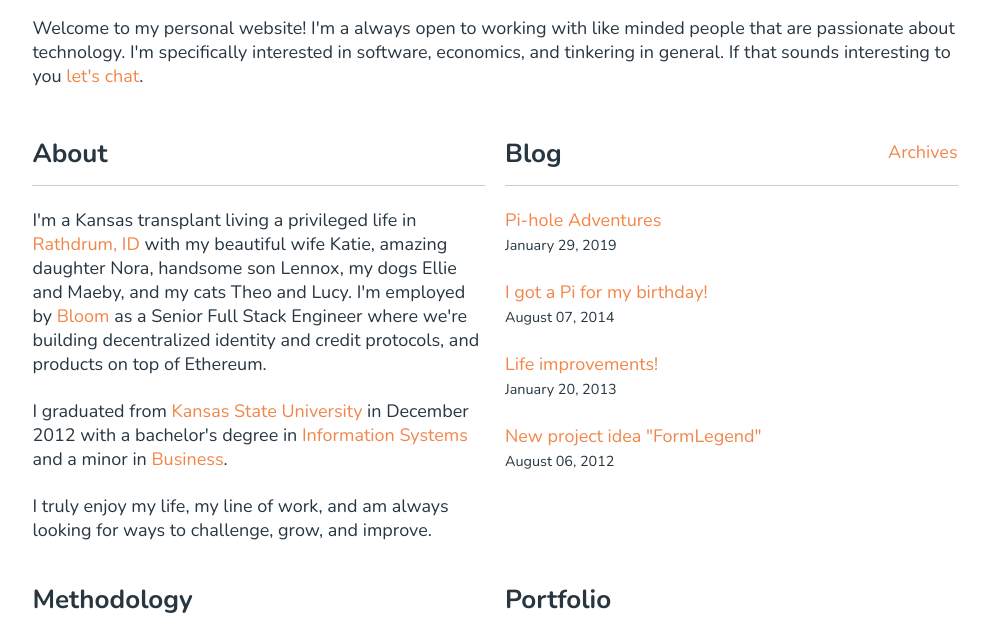
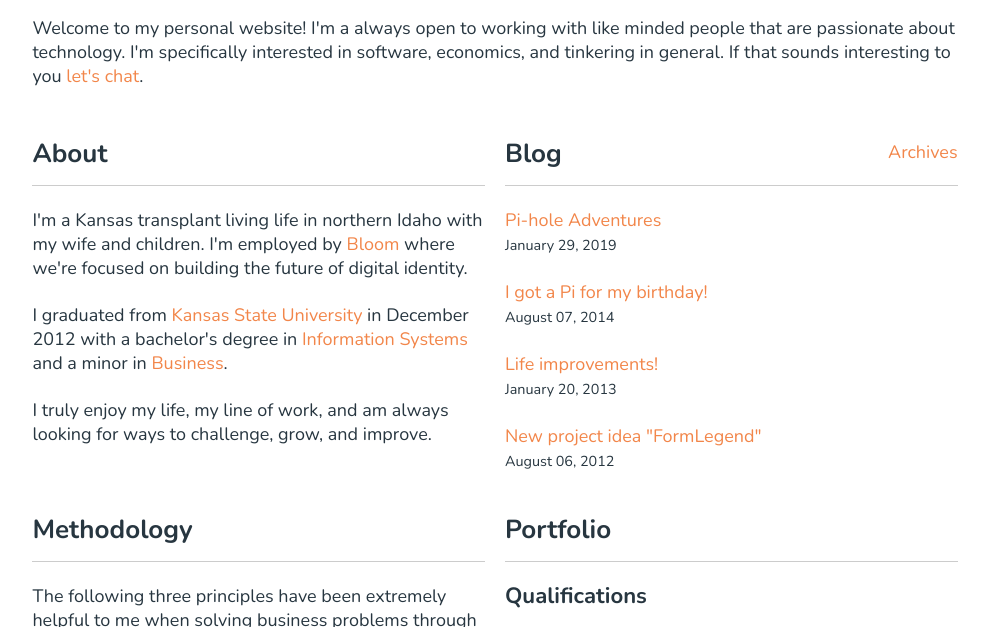
Before and after one commit to edhedges/edhedges.github.io, a Gatsby site: page / in a window 1280 px wide. Shown: the part 94-721 px from the top of the page, without its empty margins (145-1134 px from the left). Built offline with nearby package versions, Linux system fonts and the light colour scheme; Gatsby itself is replaced by a stand-in of ours.

Commit message:
Simplify about and update resume

```diff
--- a/src/components/about.tsx
+++ b/src/components/about.tsx
@@ -6,13 +6,12 @@ const About = () => {
       <h2>About</h2>
       <hr />
       <p>
-        I'm a Kansas transplant living a privileged life in{' '}
-        <a href="https://www.rathdrum.org">Rathdrum, ID</a> with my beautiful
-        wife Katie, amazing daughter Nora, handsome son Lennox, my dogs Ellie
-        and Maeby, and my cats Theo and Lucy. I'm employed by{' '}
-        <a href="https://bloom.co/">Bloom</a> as a Senior Full Stack Engineer
-        where we're building decentralized identity and credit protocols, and
-        products on top of Ethereum.
+        I'm a Kansas transplant living life in northern Idaho with my wife and
+        children. I'm employed by{' '}
+        <a href="https://bloom.co" target={'_blank'}>
+          Bloom
+        </a>{' '}
+        where we're focused on building the future of digital identity.
       </p>
       <p>
         I graduated from{' '}
```
Also changed, not shown: 1 other file.
